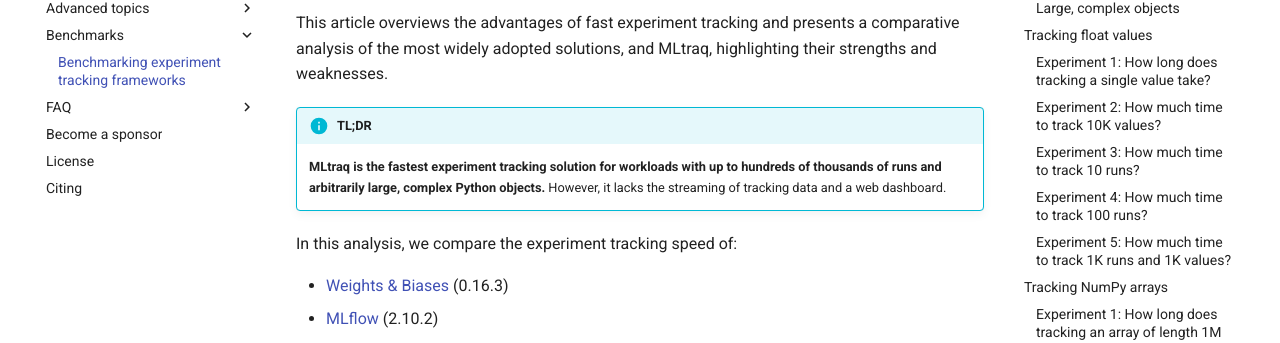
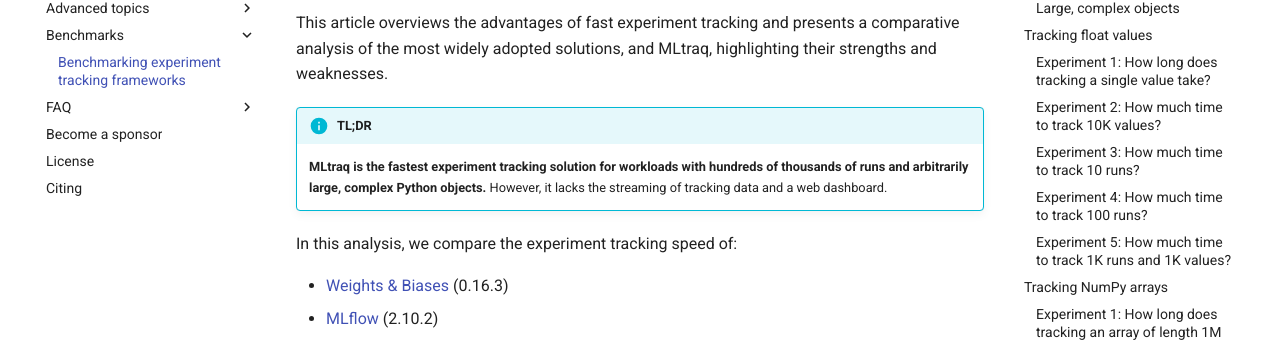
Before and after one commit to elehcimd/mltraq, an MkDocs documentation site: the page built from mkdocs/benchmarks/speed.md, in a window 1280 px wide and 900 px high. Shown: the part 211-554 px from the top of the window. Built offline with MkDocs 1.6.1 and Material for MkDocs 9.7.7, drawn with Linux system fonts in a browser that asks for light colours; a script that is not in the unit is left out; comment, search, counter and statistics services are not loaded.

Commit message:
fixed link

```diff
--- a/mkdocs/benchmarks/speed.md
+++ b/mkdocs/benchmarks/speed.md
@@ -5,7 +5,7 @@
 This article overviews the advantages of fast experiment tracking and presents a comparative analysis of the most widely adopted solutions, and MLtraq, highlighting their strengths and weaknesses.
 
 !!! Info "TL;DR"
-    **MLtraq is the fastest experiment tracking solution for workloads with up to hundreds of thousands of runs and arbitrarily large, complex Python objects.** However, it lacks the streaming of tracking data and a web dashboard.
+    **MLtraq is the fastest experiment tracking solution for **workloads with hundreds of** thousands of runs and arbitrarily large, complex Python objects.** However, it lacks the streaming of tracking data and a web dashboard.
 
 In this analysis, we compare the experiment tracking speed of:
 
@@ -24,7 +24,7 @@
 For each experiment, we report the time in seconds (s). The reported results are averaged on `10` independent runs running in foreground, no parallelization.
 The plots report the performance varying the number of experiments, runs and values, with aggregates by method.
 
-References and instructions to reproduce the results, and more details on the setup, can be found in notebooks [Benchmarks](https://github.com/elehcimd/mltraq/blob/devel/notebooks/07%20Tracking%20speed%20-%20Benchmarks.ipynb) (`float`) and [Benchmarks 2](https://github.com/elehcimd/mltraq/blob/devel/notebooks/07%20Tracking%20speed%20-%20Benchmarks%202.ipynb) (`NumPy`).
+References and instructions to reproduce the results, and more details on the setup, can be found in notebooks [Benchmarks](https://github.com/elehcimd/mltraq/blob/devel/notebooks/07%20Tracking%20speed%20-%20Benchmarks.ipynb) (`float`) and [Benchmarks 2](https://github.com/elehcimd/mltraq/blob/fixes/notebooks/08%20Tracking%20speed%20-%20Benchmarks%202.ipynb) (`NumPy`).
 
 !!! Question "How can we improve this analysis?"
     In comparative analyses, there are always many nuances and little details that can make a big difference. You can [open a discussion](https://github.com/elehcimd/mltraq/discussions) to ask a question, or create a change request on the [issue tracker](https://github.com/elehcimd/mltraq/issues) if you find any issues. There might be ways to tune the methods to improve their performance that we missed, or other solutions worth considering.
```
